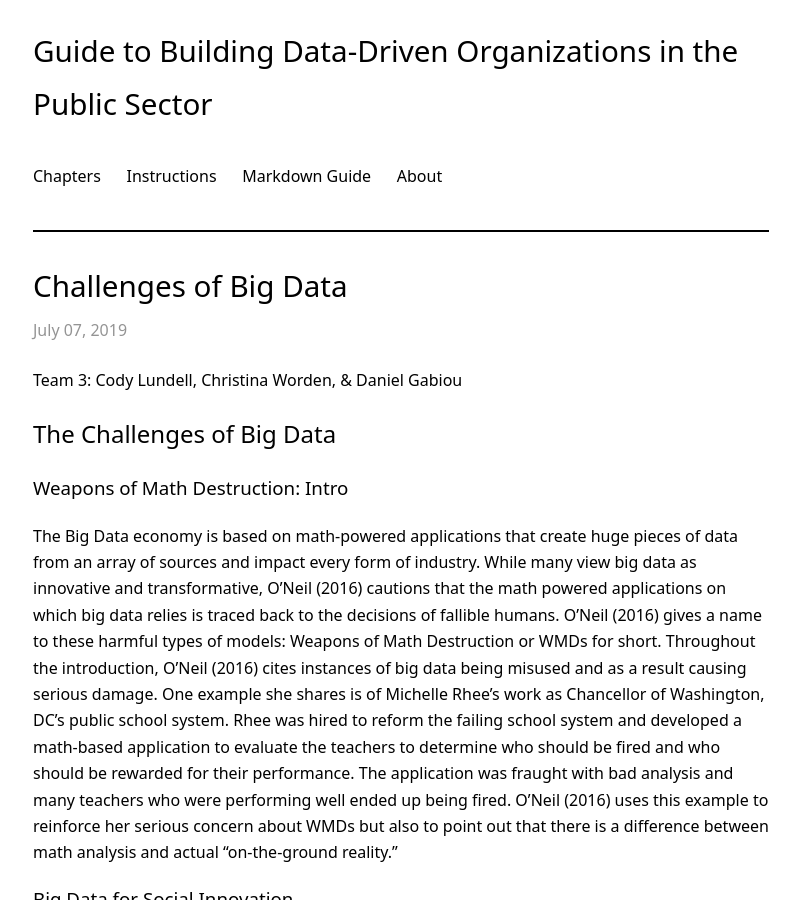
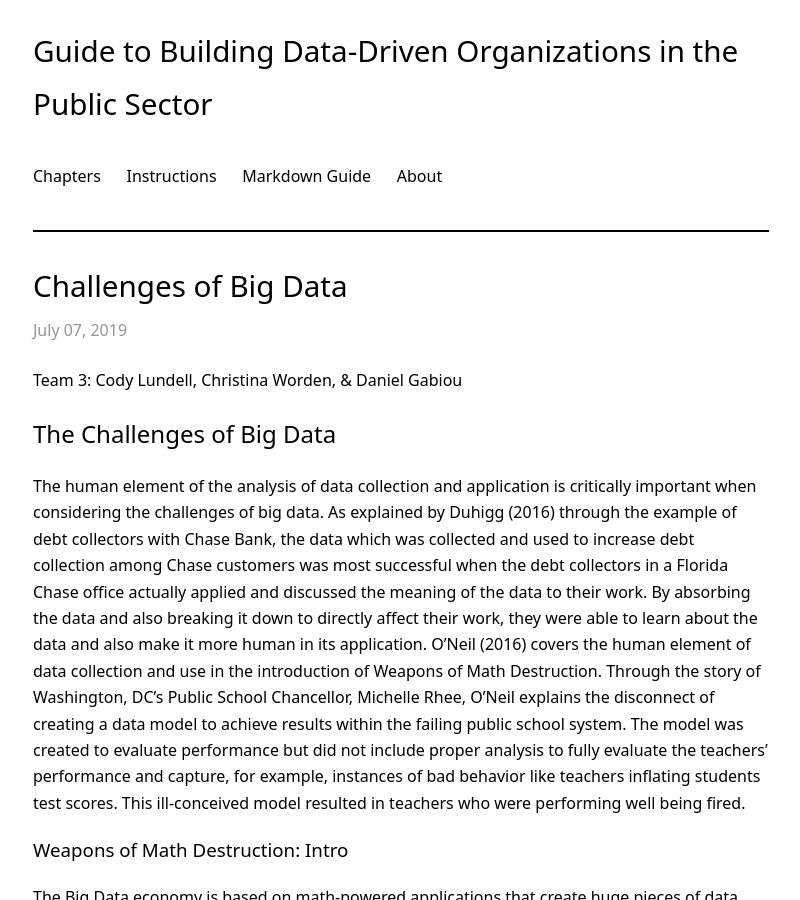
Before and after one commit to RandyWilkinsASU/ddm-textbook-summer-2019, a Jekyll site: the page built from _posts/2019-07-07-ch03-org-change.md, in a window 1280 px wide and 900 px high. Shown: the whole window, without its empty margins (239-1039 px from the left). Built offline with Jekyll 4.4.1, drawn with Linux system fonts in a browser that asks for light colours; our own code applies the rules of GitHub Pages for plain Markdown files.

Commit message:
Update 2019-07-07-ch03-org-change.md

```diff
--- a/_posts/2019-07-07-ch03-org-change.md
+++ b/_posts/2019-07-07-ch03-org-change.md
@@ -5,6 +5,16 @@ title: "Challenges of Big Data"
 Team 3: Cody Lundell, Christina Worden, & Daniel Gabiou
 
 ## The Challenges of Big Data
+The human element of the analysis of data collection and application is critically important when considering the challenges
+of big data. As explained by Duhigg (2016) through the example of debt collectors with Chase Bank, the data which was
+collected and used to increase debt collection among Chase customers was most successful when the debt collectors in a Florida
+Chase office actually applied and discussed the meaning of the data to their work. By absorbing the data and also breaking it
+down to directly affect their work, they were able to learn about the data and also make it more human in its application.
+O’Neil (2016) covers the human element of data collection and use in the introduction of Weapons of Math Destruction. Through
+the story of Washington, DC’s Public School Chancellor, Michelle Rhee, O’Neil explains the disconnect of creating a data model
+to achieve results within the failing public school system. The model was created to evaluate performance but did not include
+proper analysis to fully evaluate the teachers’ performance and capture, for example, instances of bad behavior like teachers
+inflating students test scores. This ill-conceived model resulted in teachers who were performing well being fired.
 
 ### Weapons of Math Destruction: Intro
 The Big Data economy is based on math-powered applications that create huge pieces of data from an array of sources and impact
```
